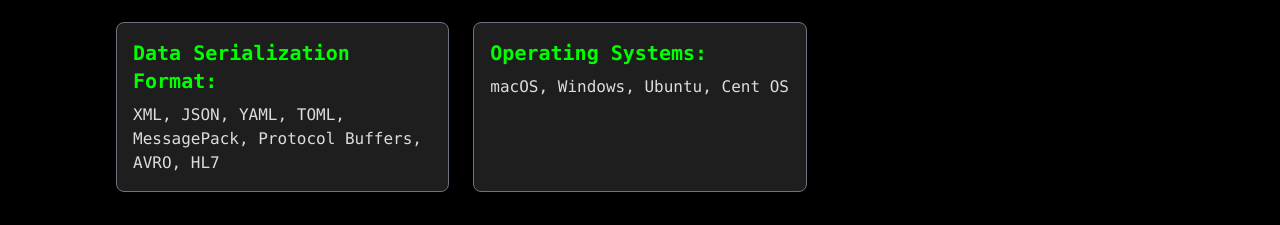
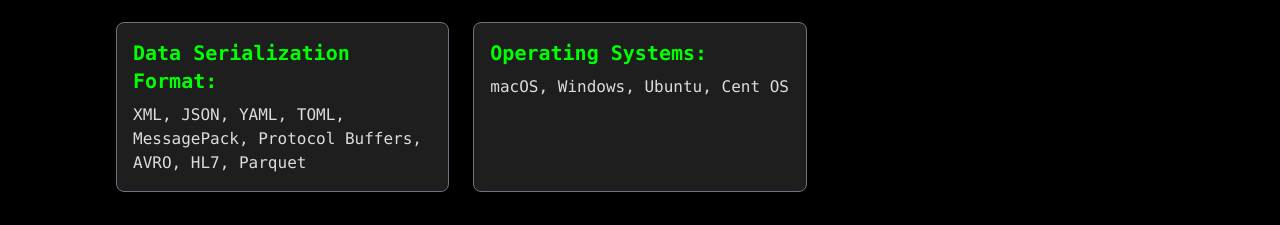
Before and after one commit to sudhi001/sudhi001.github.io, a Next.js app: page / in a window 1280 px wide. Shown: the part 2156-2381 px from the top of the page. Built offline with nearby package versions, Linux system fonts and the light colour scheme.

Commit message:
data modified

```diff
--- a/app/data.js
+++ b/app/data.js
@@ -24,7 +24,7 @@ const data = {
     title: "HARDWARE/SOFTWARE",
     data: [
       {
-        category: "Programming Languages",
+       category: "Programming Languages",
        items: ["Java","Python", "Kotlin", "Swift", "Dart", "Javascript", "Objective C", "C#", "PHP", "C++", "C","Rust","Go"]
       },
       {
@@ -85,7 +85,7 @@ const data = {
       },
       {
         category: "Data Serialization Format",
-       items: ["XML", "JSON", "YAML", "TOML", "MessagePack", "Protocol Buffers","AVRO","HL7"]
+       items: ["XML", "JSON", "YAML", "TOML", "MessagePack", "Protocol Buffers","AVRO","HL7","Parquet"]
       },
       {
         category: "Operating Systems",
```
Also changed, not shown: 1 other file (tests, documents, lock files or other folders).
